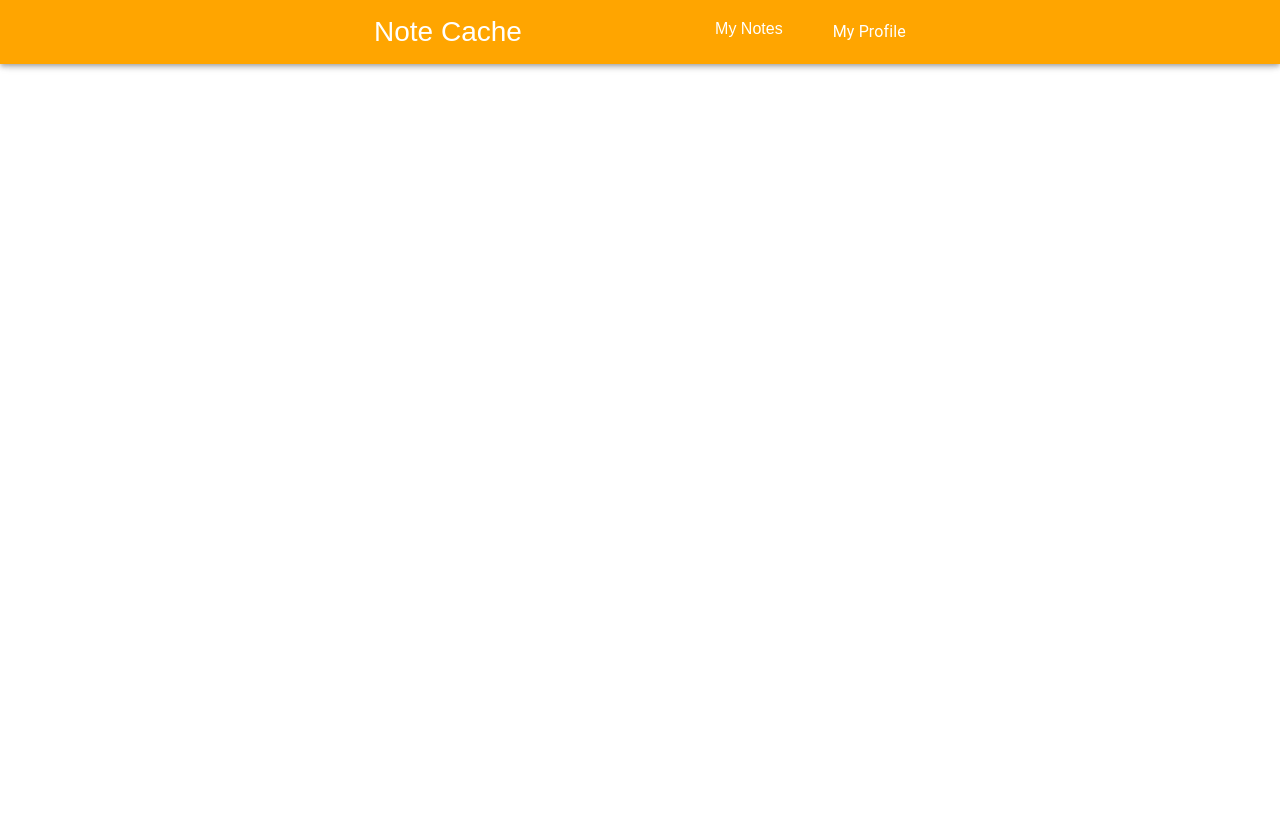
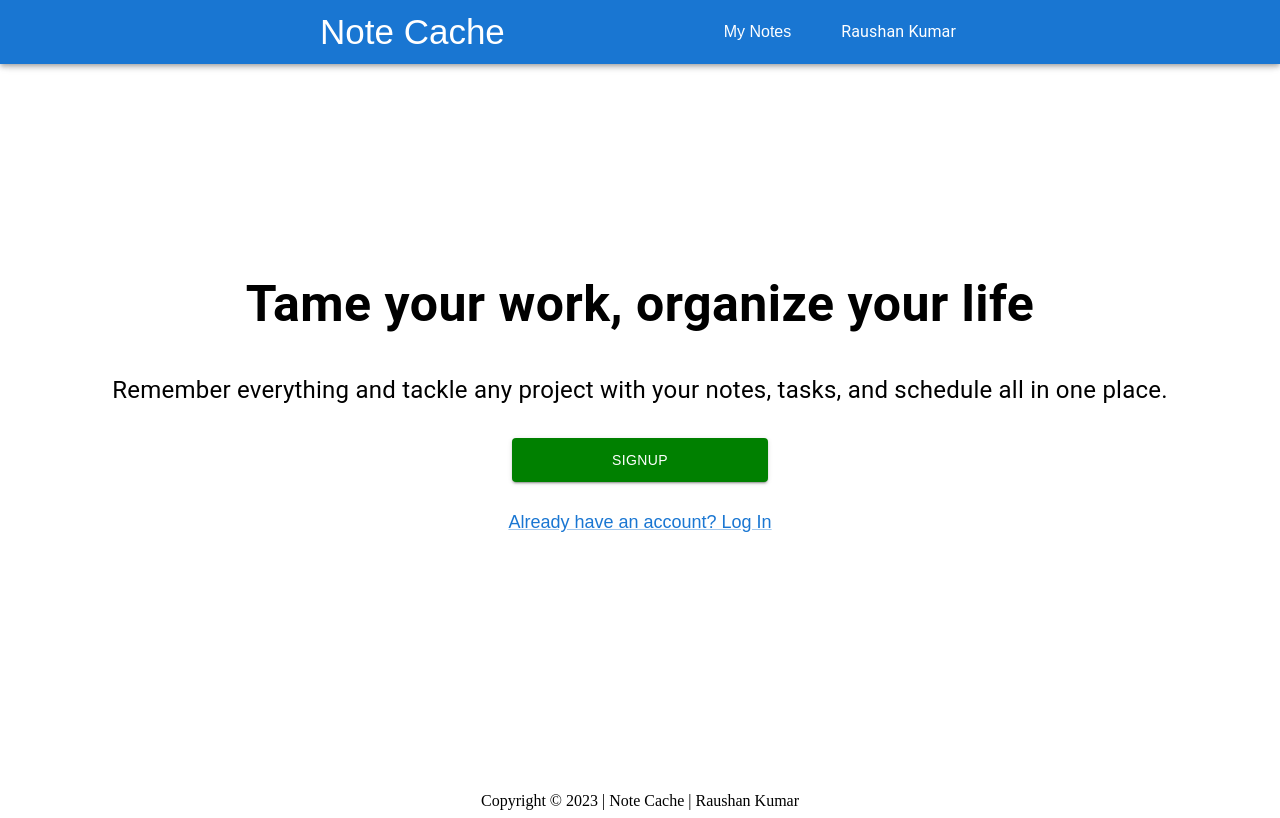
Before and after one commit to raushankp75/note-cache-frontend-reactjs, a React (Vite) app: page / in a window 1280 px wide. Built offline with nearby package versions, Linux system fonts and the light colour scheme.

Commit message:
Created Landing page

```diff
--- a/src/App.jsx
+++ b/src/App.jsx
@@ -3,6 +3,7 @@ import reactLogo from './assets/react.svg'
 import viteLogo from '/vite.svg'
 import './App.css'
 import MainLayout from './layout/MainLayout'
+import LandingPage from './pages/auth/LandingPage'
 
 function App() {
   const [count, setCount] = useState(0)
@@ -10,7 +11,7 @@ function App() {
   return (
     <>
       <MainLayout>
-
+        <LandingPage />
       </MainLayout>
     </>
   )
--- a/src/components/footer/Footer.jsx
+++ b/src/components/footer/Footer.jsx
@@ -3,8 +3,8 @@ import React from 'react'
 
 const Footer = () => {
   return (
-    <TableFooter>
-        Raushan
+    <TableFooter sx={{ width:'100%', position:'relative', bottom:'0', display:'flex', justifyContent:'center' }}>
+        Copyright &copy; 2023 | Note Cache | Raushan Kumar
     </TableFooter>
   )
 }
--- a/src/components/header/Header.jsx
+++ b/src/components/header/Header.jsx
@@ -18,20 +18,19 @@ const Header = () => {
 
     return (
         <AppBar sx={{
-            background: 'orange',
             padding: {
                 xs: '0px 5px', // 0 above
                 sm: '0px 5px', // 600 above
                 md: '0px 5px', // 900 above
-                lg: '0px 350px', // 1200 above
-                xl: '0px 350px' // 1536 above
+                lg: '0px 300px', // 1200 above
+                xl: '0px 300px' // 1536 above
             }
         }}>
             <Toolbar sx={{ display: 'flex', gap: '10px', justifyContent: 'space-between' }}>
-                <IconButton size='large' edge='start' color='inherit' aria-level='logo' >Note Cache</IconButton>
+                <IconButton sx={{ fontSize:{xs:'20px', lg:'35px'} }} edge='start' color='inherit' aria-level='logo' >Note Cache</IconButton>
 
 
-                <Box sx={{ display: 'flex', gap: '50px' }}>
+                <Box sx={{ display: 'flex', gap:{xs:'20px', lg:'50px'}, justifyContent:'center', alignItems:'center' }}>
                     <Link sx={{ color: 'white', textDecoration: 'none', fontFamily:'sans-serif' }} href='#'>My Notes</Link>
 
                     <Box>
@@ -44,7 +43,7 @@ const Header = () => {
                             aria-expanded={open ? 'true' : undefined}
                             sx={{position:'relative', cursor:'pointer'}}
                         >
-                            My Profile
+                            Raushan Kumar
                         </Typography>
 
                         {/* menu component */}
@@ -59,7 +58,7 @@ const Header = () => {
                         sx={{ position:'absolute', top:'-78%', left:'70%' }}
                         >
                             <MenuItem onClick={handleClose}> <Link sx={{ color: 'black', textDecoration: 'none', fontFamily:'sans-serif' }} href='#'>Profile</Link> </MenuItem>
-                            <MenuItem onClick={handleClose}><Link sx={{ color: 'black', textDecoration: 'none', fontFamily:'sans-serif' }} href='#'>Setting</Link></MenuItem>
+                            <MenuItem onClick={handleClose}><Link sx={{ color: 'black', textDecoration: 'none', fontFamily:'sans-serif' }} href='#'>Logout</Link></MenuItem>
                         </Menu>
                     </Box>
 
--- a/src/layout/MainLayout.jsx
+++ b/src/layout/MainLayout.jsx
@@ -6,10 +6,10 @@ const MainLayout = ({ children }) => {
     return (
         <>
             <Header />
-            <main style={{ display: 'flex', flexDirection: 'column', justifyContent: 'center', alignItems: 'center', padding: '28px 4px', overflowX: 'hidden', minHeight:'80vh' }}>
+            <main style={{ display: 'flex',  justifyContent: 'center', padding: '80px 4px', overflowX: 'hidden', minHeight:'78vh' }}>
                 {children}
             </main>
-            {/* <Footer /> */}
+            <Footer />
         </>
     )
 }
--- /dev/null
+++ b/src/pages/auth/LandingPage.jsx
@@ -0,0 +1,21 @@
+import { Box, Button, Link, Typography } from '@mui/material'
+import React from 'react'
+
+const LandingPage = () => {
+    return (
+        <Box sx={{ display: 'flex', justifyContent:'center', alignItems:'center' }}>
+            <Box sx={{ display:'flex', flexDirection:'column', gap:'30px' }}>
+                <Typography sx={{ textAlign: 'center', fontSize: { xs: '28px', lg: '50px' }, fontWeight: 'bold' }}>Tame your work, organize your life</Typography>
+                <Typography sx={{ textAlign: 'center', fontSize: { xs: '16px', lg: '24px' } }}>Remember everything and tackle any project with your notes, tasks, and schedule all in one place.</Typography>
+
+                {/* login and signup button */}
+                <Box sx={{ display:'flex', flexDirection:'column', justifyContent:'center', alignItems:'center', gap:'30px' }}>
+                    <Button variant='contained' sx={{ padding:'10px 100px', backgroundColor:'green', color:'white', }}><Link sx={{ color: 'white', textDecoration: 'none', fontFamily:'sans-serif' }} href='#'>Signup</Link></Button>
+                    <Link sx={{ fontSize:'18px', fontFamily:'sans-serif' }} href=''>Already have an account? Log In</Link>
+                </Box>
+            </Box>
+        </Box>
+    )
+}
+
+export default LandingPage
```
